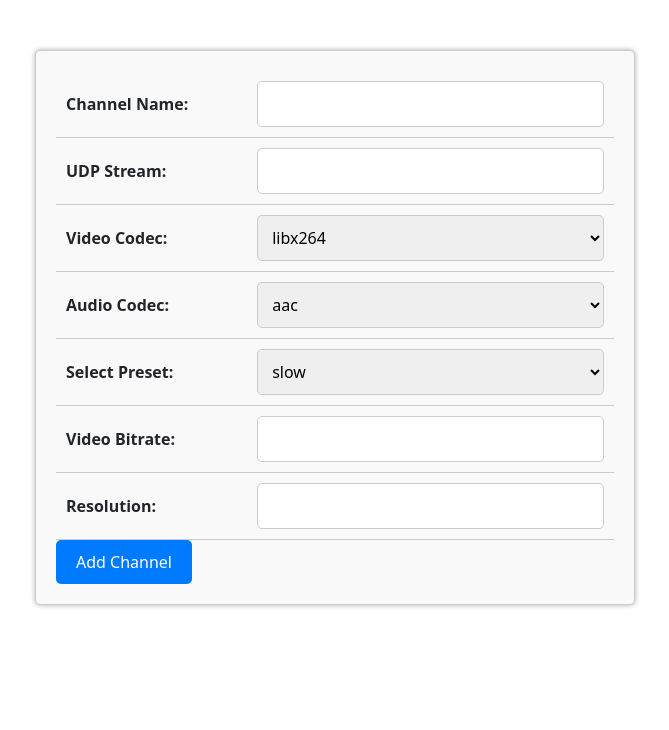
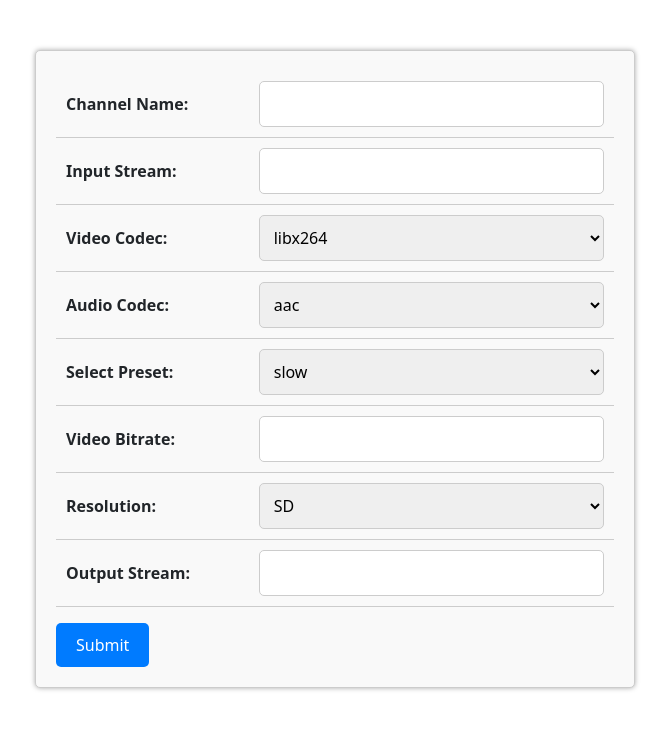
Before and after one commit to redspider001432/transcoderUI, a Django app: page /add_channel in a window 1280 px wide. Shown: the part 56-786 px from the top of the page, without its empty margins (305-974 px from the left). Run offline with Django 3.2, Linux system fonts and the light colour scheme.

Commit message:
form.save

```diff
--- a/ui/app/forms.py
+++ b/ui/app/forms.py
@@ -15,12 +15,17 @@ AUDIO_CHOICES =[
     ('mp2','mp2'),
     ('mp3','mp3')
 ]
-
+RESOLUTION_CHOICES = [
+    ('720:480','SD'),
+    ('1280:720','HD'),
+    ('1920:1080','Full HD')
+]
 class ChannelForm(forms.Form):
     channel_name = forms.CharField(label='Channel Name', max_length=100)
-    udp_stream = forms.CharField(label='UDP Stream')
+    stream = forms.CharField(label='Input Stream',max_length=100)
     video_codec = forms.ChoiceField(label='Video Codec',choices=VIDEO_CHOICES)
     audio_codec = forms.ChoiceField(label='Audio Codec',choices=AUDIO_CHOICES)
     preset = forms.ChoiceField(label='Select Preset', choices=PRESET_CHOICES, required=True)
-    video_bitrate = forms.IntegerField(label='Video Bitrate',min_value='0',max_value='6000')
-    resolution = forms.CharField(label='Resolution',max_length=100)
+    video_bitrate = forms.IntegerField(label='Video Bitrate',min_value=0,max_value=5000)
+    resolution = forms.ChoiceField(label='Resolution',choices=RESOLUTION_CHOICES)
+    output_url = forms.CharField(label='Output Stream',max_length=50)
--- a/ui/app/templates/add_channel_form.html
+++ b/ui/app/templates/add_channel_form.html
@@ -10,8 +10,8 @@
                 <td>{{ form.channel_name }}</td>
             </tr>
             <tr>
-                <td><label for="{{ form.udp_stream.id_for_label }}">UDP Stream:</label></td>
-                <td>{{ form.udp_stream }}</td>
+                <td><label for="{{ form.stream.id_for_label }}">Input Stream:</label></td>
+                <td>{{ form.stream }}</td>
             </tr>
             <tr>
                 <td><label for="{{ form.video_codec.id_for_label }}">Video Codec:</label></td>
@@ -33,8 +33,12 @@
                 <td><label for="{{ form.resolution.id_for_label }}">Resolution:</label></td>
                 <td>{{ form.resolution }}</td>
             </tr>
+            <tr>
+                <td><label for="{{ form.output_url.id_for_label }}">Output Stream:</label></td>
+                <td>{{ form.output_url }}</td>
+            </tr>
         </table>
-        <input class="btn btn-primary" type="submit" value="Add Channel">
+        <input class="btn btn-primary mt-3" type="submit" value="Submit">
     </form>
 <link rel="stylesheet" type="text/css" href="{% static 'table.css' %}">
 {% endblock %}
--- a/ui/app/templates/home.html
+++ b/ui/app/templates/home.html
@@ -8,7 +8,7 @@
       <th>Channel Name</th>
       <th>Video Bitrate</th>
       <th>Output Url</th>
-      <th>Edit</th>
+      <th>Options</th>
     </tr>
   </thead>
   <tbody>
--- a/ui/app/views.py
+++ b/ui/app/views.py
@@ -10,12 +10,28 @@ def add_channel(request):
         form = ChannelForm(request.POST)
         if form.is_valid():
             channel_name = form.cleaned_data['channel_name']
-            udp_stream = form.cleaned_data['udp_stream']
+            stream = form.cleaned_data['stream']
             preset = form.cleaned_data['preset']
-            bash_command = f"{channel_name} {udp_stream} {preset}"
+            video_codec = form.cleaned_data['video_codec']
+            audio_codec = form.cleaned_data['audio_codec']
+            video_bitrate = form.cleaned_data['video_bitrate']
+            resolution = form.cleaned_data['resolution']
+            output_url = form.cleaned_data['output_url']
+            bash_command = f"ffmpeg -i {stream} -acodec {audio_codec} -vcodec {video_codec} -preset {preset} -vb {video_bitrate}k -vf scale={resolution} -f mpegts {output_url} &"
 
             try:
                 subprocess.run(bash_command,shell=True,check=True)
+                channels = Channels(
+                    channel_name = channel_name,
+                    preset = preset,
+                    stream = stream,
+                    video_codec = video_codec,
+                    audio_codec = audio_codec,
+                    video_bitrate = video_bitrate,
+                    resolution = resolution,
+                    output_url = output_url
+                )
+                channels.save()
                 return redirect('home.html')
             except subprocess.CalledProcessError as e:
                 return -1
```
Also changed, not shown: ui/app/models.py (+5 -2 lines), ui/app/migrations/0004_rename_url_channels_output_url.py (added), ui/app/migrations/0005_rename_udp_stream_channels_stream.py (added), ui/db.sqlite3.
